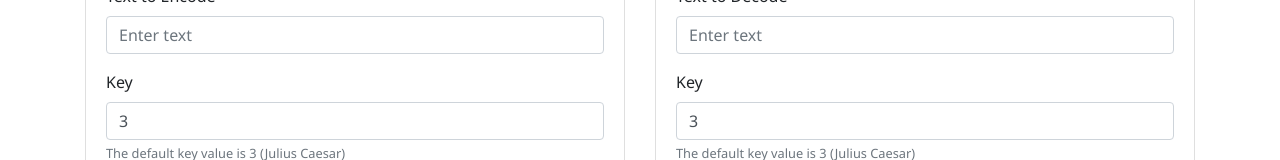
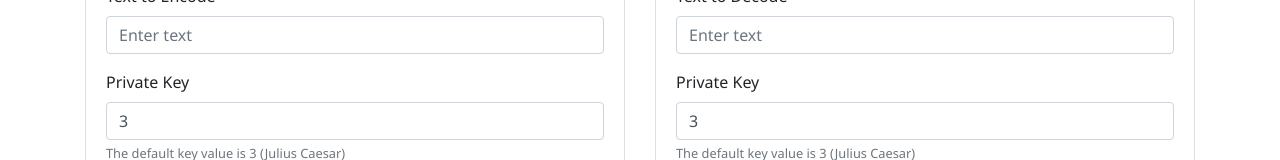
Before and after one commit to jodygeraldo/vue-cryptography, a Vue app: page / in a window 1280 px wide. Shown: the part 230-390 px from the top of the page. Built offline with nearby package versions, Linux system fonts and the light colour scheme.

Commit message:
chnage label for key to private key

```diff
--- a/src/views/Classic.vue
+++ b/src/views/Classic.vue
@@ -19,7 +19,7 @@
 
           <b-form-group
             class="mb-3"
-            label="Key"
+            label="Private Key"
             label-for="encodeKey"
             description="The default key value is 3 (Julius Caesar)"
           >
@@ -80,7 +80,7 @@
 
           <b-form-group
             class="mb-3"
-            label="Key"
+            label="Private Key"
             label-for="decodeKey"
             description="The default key value is 3 (Julius Caesar)"
           >
```
